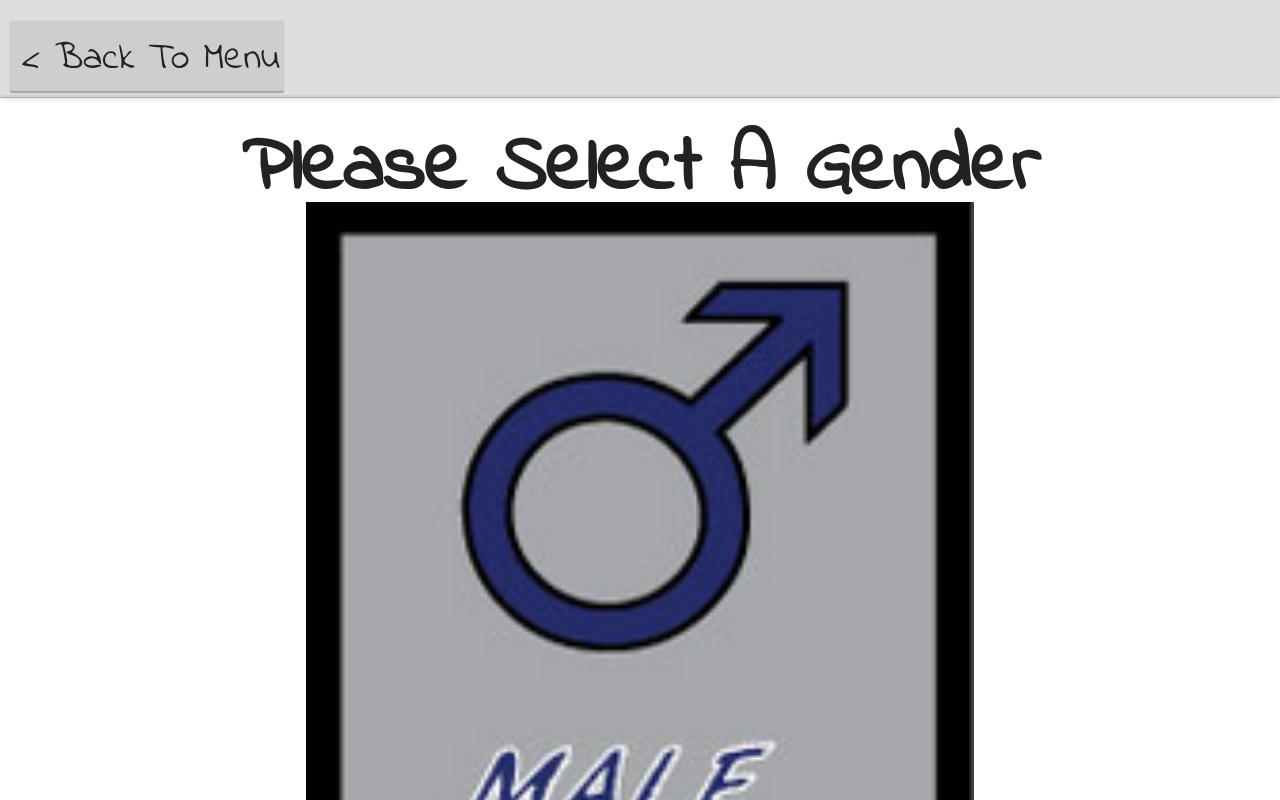
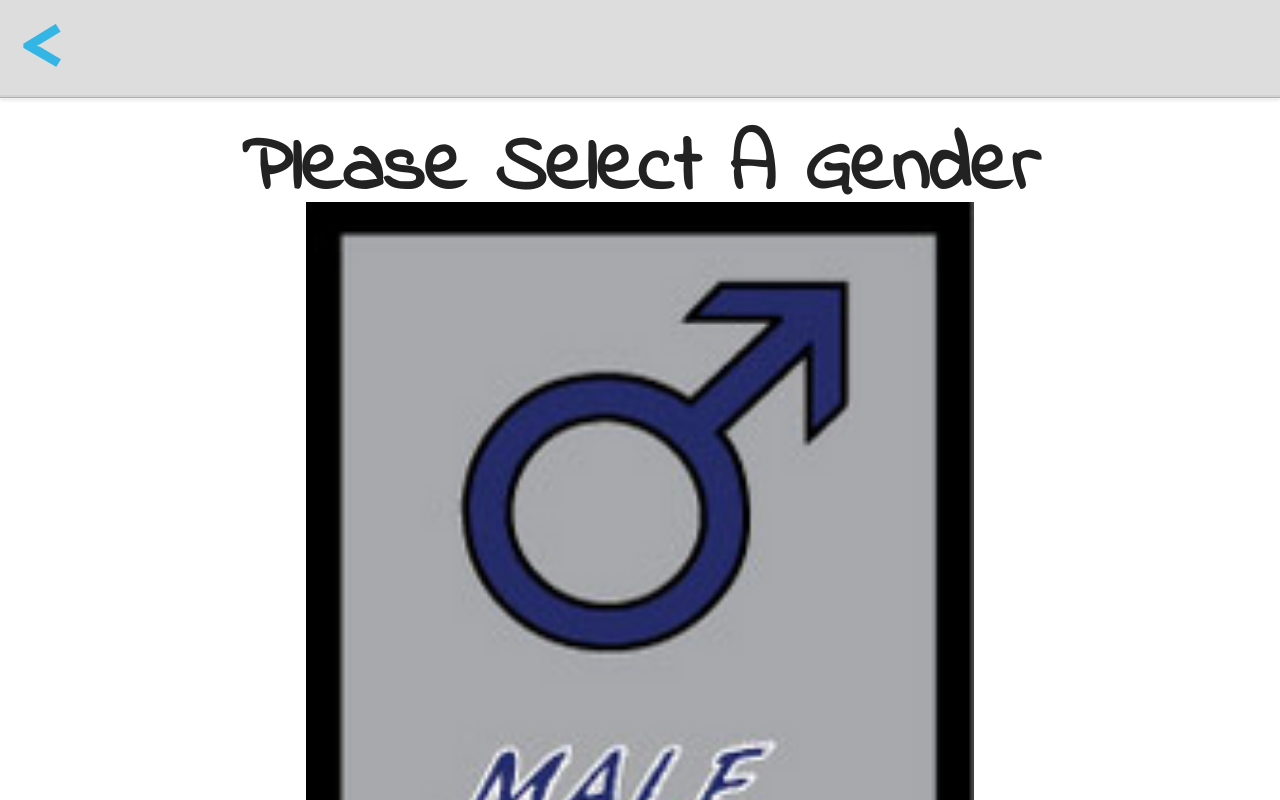
Before and after one commit to j00leee/Livida, a plain HTML site: page genderchoice.html in a window 1280 px wide. Drawn offline with nearby package versions, Linux system fonts and the light colour scheme.

Commit message:
Update genderchoice.html

```diff
--- a/genderchoice.html
+++ b/genderchoice.html
@@ -12,6 +12,7 @@
 		<link href="css/main.css" rel="stylesheet" media="screen">
 		<link href="css/gender.css" rel="stylesheet" media="screen">
 		<script type="text/javascript" src="https://cdnjs.cloudflare.com/ajax/libs/jquery/2.1.4/jquery.min.js"></script>
+		    <link href='http://fonts.googleapis.com/css?family=PT+Sans' rel='stylesheet' type='text/css'>
 		<script type="text/javascript" src="gender.js"></script>
 		<style> html{cursor:url('http://www.dolliehost.com/dolliecrave/cursors/cursors-all/cute36.gif'), auto }</style>
 		<title>Scenario 1</title>
@@ -21,8 +22,8 @@
      	<div class="content-padded">
       	<!-- Segmented control in standard bar fixed to top -->
 			<header class="bar bar-nav">
-			  			 <a href="index.html"><h1 class="btn pull-left">
-				    	&lt; Back To Menu</h1></a>
+			  			 <a href="index.html" class="back" style="border:none;">
+				    	&lt;</a>
 		  	<h1 id="select">Please Select A Gender</h1>
 		  	<div class="gender">
 			  	<input id="male" type="image" src="pictures/male.png"/>
```
